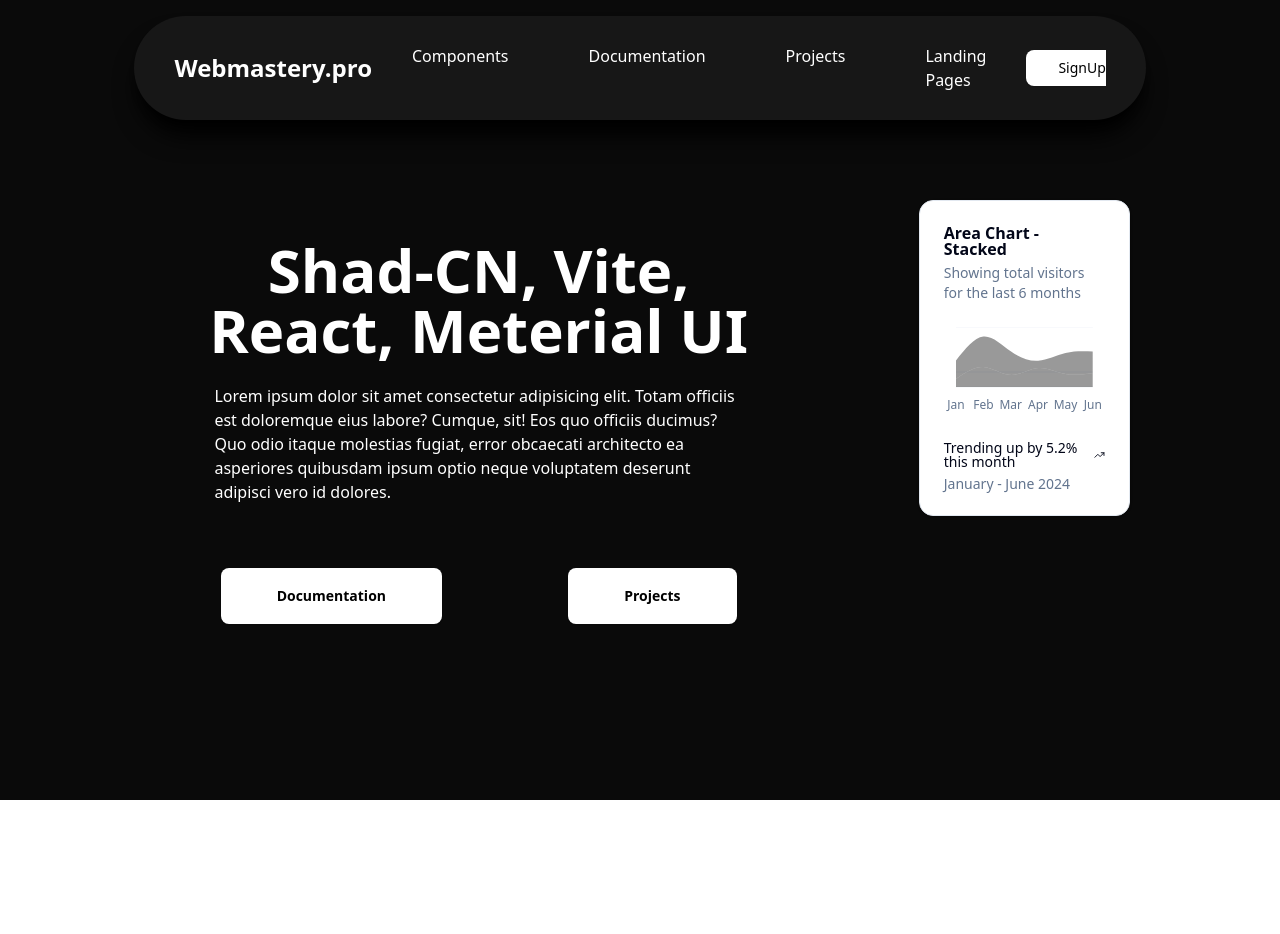
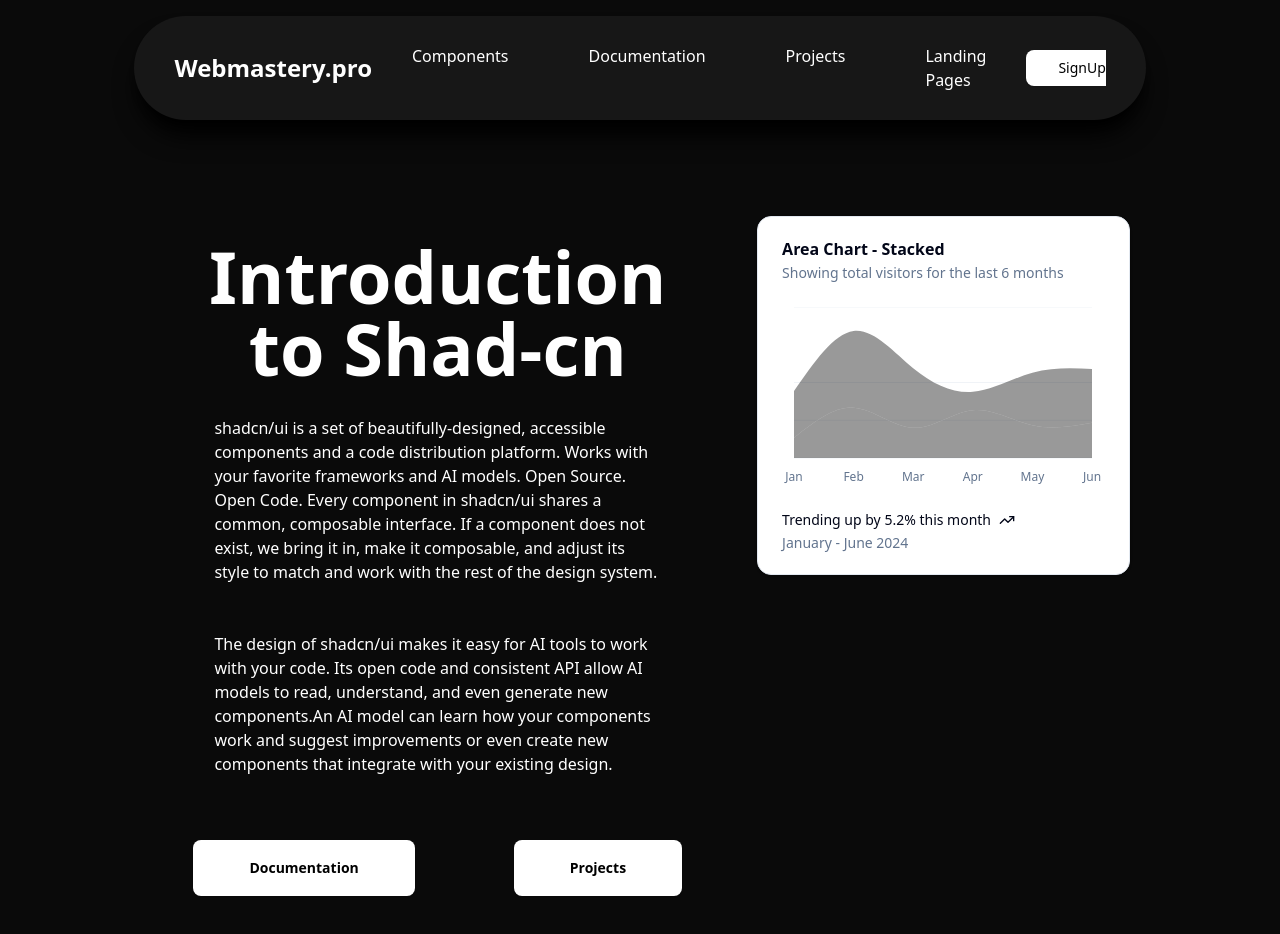
Before and after one commit to Hilal-11/shad-cn, a React (Vite) app: page / in a window 1280 px wide. Shown: the top 934 px of the page. Before the commit the page ends 800 px from the top, so only its background shows below. Built offline with nearby package versions, Linux system fonts and the light colour scheme.

Commit message:
shadcn components ...

```diff
--- a/src/components/Hero/Hero.jsx
+++ b/src/components/Hero/Hero.jsx
@@ -4,16 +4,18 @@
 
 function Hero() {
     return (
-        <div className="flex lg:flex-nowrap flex-wrap gap-4 lg:gap-10">
-            <div className="grow-4 px-5 lg:px-10 lg:py-10">
-                <h1 className="text-6xl font-extrabold text-white text-center">Shad-CN, Vite, React, Meterial UI</h1>
-                <p className="py-6 pb-6 px-4 lg:px-10 text-[16px] text-white">Lorem ipsum dolor sit amet consectetur adipisicing elit. Totam officiis est doloremque eius labore? Cumque, sit! Eos quo officiis ducimus? Quo odio itaque molestias fugiat, error obcaecati architecto ea asperiores quibusdam ipsum optio neque voluptatem deserunt adipisci vero id dolores.</p>
+        <div className="flex lg:flex-nowrap flex-wrap">
+            <div className="w-full lg:w-[60%] px-5 lg:px-10 lg:py-10  ">
+                <h1 className="text-4xl lg:text-7xl font-extrabold text-white text-center">Introduction to Shad-cn</h1>
+                <p className="py-8 pb-6 px-2 lg:px-10 text-[16px] text-white">shadcn/ui is a set of beautifully-designed, accessible components and a code distribution platform. Works with your favorite frameworks and AI models. Open Source. Open Code. Every component in shadcn/ui shares a common, composable interface. If a component does not exist, we bring it in, make it composable, and adjust its style to match and work with the rest of the design system.
+                </p>
+                <p className="py-6 pb-6 px-2 lg:px-10 text-[16px] text-white">The design of shadcn/ui makes it easy for AI tools to work with your code. Its open code and consistent API allow AI models to read, understand, and even generate new components.An AI model can learn how your components work and suggest improvements or even create new components that integrate with your existing design.</p>
                 <div className="flex flex-wrap lg:flex-nowrap gap-6 py-6 lg:py-10 justify-evenly lg:gap-20">
                     <Button className='w-full lg:w-auto bg-white text-black font-black px-14 py-7'>Documentation</Button>
                     <Button className='w-full lg:w-auto bg-white text-black font-black px-14 py-7'>Projects</Button>
                 </div>
             </div> <br />
-            <div className="size-[100%] lg:size-[80%] grow-8 px-4">
+            <div className="w-[100%] lg:w-[40%] px-4 py-4">
                 <HeroChart />
             </div>
         </div>
```
